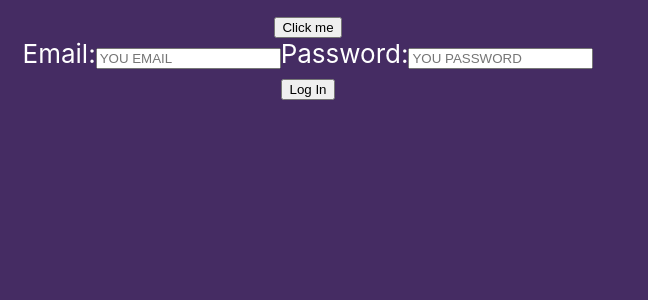
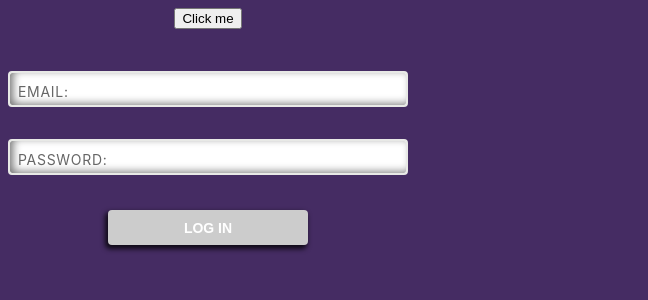
Before and after one commit to oldstud/extension_bookmarks_react, a React (Create React App) app: page / in a window 1280 px wide. Shown: the top 300 px of the page, without its empty margins (0-648 px from the left). Built offline with nearby package versions, Linux system fonts and the light colour scheme; no server answers.

Commit message:
add form login style and validation

```diff
--- a/src/App.css
+++ b/src/App.css
@@ -1,6 +1,5 @@
 body {
-  max-width: 600px;
-  width: 100%;
+  width: 400px;
   background-color: #452c63;
   font-family: -apple-system, BlinkMacSystemFont, 'Segoe UI', 'Roboto', 'Oxygen',
     'Ubuntu', 'Cantarell', 'Fira Sans', 'Droid Sans', 'Helvetica Neue',
--- a/src/Components/Auth/LoginForm/LoginForm.tsx
+++ b/src/Components/Auth/LoginForm/LoginForm.tsx
@@ -1,5 +1,7 @@
-import React from "react";
+import React, { useEffect } from "react";
 import { LoginDataI } from "../../../interface/auth.interface"
+import { validateEmail, validatePassword } from '../../../utils/validateInput.utils'
+import style from './style.module.css';
 
 type onAddContactType = (loginData:LoginDataI) => void;
 interface PropsI {
@@ -10,6 +12,15 @@ export const LoginForm:React.FC< PropsI >=(props)=> {
   const { onAddContact } = props;
   const [emailValue, setEmailValue] = React.useState('');
   const [passwordValue, setPasswordValue] =  React.useState('');
+  const [validateEmailStatus, setValidateEmailStatus] =  React.useState(false);
+  const [validatePassvordStatus, setValidatePassvordStatus] =  React.useState(false);
+  const [isDisabledButton, setIsDisabledButton] =  React.useState(true);
+
+  useEffect(() =>{
+    setValidateEmailStatus(validateEmail(emailValue));
+    setValidatePassvordStatus(validatePassword(passwordValue))
+    setIsDisabledButton(!(emailValue && passwordValue && validateEmailStatus && validatePassvordStatus));
+  },[emailValue, passwordValue, isDisabledButton, validateEmailStatus, validatePassvordStatus])
 
   const handlerInput = (e:any) => {
     const { name, value } = e.target;
@@ -36,37 +47,50 @@ export const LoginForm:React.FC< PropsI >=(props)=> {
         email: emailValue,
         password: passwordValue
     }
-    onAddContact(loginData);
-    resetForm();
+    const isValidForm = validatePassvordStatus && validateEmailStatus
+    isValidForm && onAddContact(loginData);
+    isValidForm && resetForm();
   };
 
    return(
-       <form onSubmit={handlerFormSubmit}>
-       <label>
-         Email:
+     <form className={style.form} onSubmit={handlerFormSubmit}>
+
+      <div className={style.controlWrapper}>
          <input
+           placeholder="Enter you email"
+           id='inputEmail'
            type="text"
            name="email"
            onChange={handlerInput}
            value={emailValue}
-           placeholder="YOU EMAIL"
            required
          />
-       </label>
-       <label>
-         Password:
+         <label htmlFor='inputEmail'>
+           Email:
+         </label>
+       {emailValue && !validateEmailStatus && (<span className={style.helperText}>Email not valid</span>)}
+      </div>
+
+      <div className={style.controlWrapper_last}>
          <input
+           placeholder="Enter you password"
+           id='inputPassword'
            type="password"
            name="password"
            onChange={handlerInput}
            value={passwordValue}
-           placeholder="YOU PASSWORD"
-           min="1"
-           max="50"
+           minLength={8}
+           maxLength={50}
+           autoComplete="false"
            required
          />
-       </label>
-       <button type="submit">Log In</button>
+         <label htmlFor='inputPassword'>
+           Password:
+         </label>
+         { passwordValue && !validatePassvordStatus && (<span className={style.helperText}>Password not valid</span>) }
+      </div>
+
+      <button className={style.buttonSubmit} type="submit" disabled={ isDisabledButton }>Log In</button>
      </form>
    )
 }
--- /dev/null
+++ b/src/Components/Auth/LoginForm/style.module.css
@@ -0,0 +1,123 @@
+
+.form {
+    width: 400px;
+    margin:20px auto;
+    display:flex;
+    flex-direction: column;
+}
+
+.form label,
+.form input {
+  transition: all 0.3s;
+  touch-action: manipulation;
+}
+
+.form input {
+  padding-left: 10px;
+  font-size: 14px;
+  height: 30px;
+  border: 2px solid rgb(232, 233, 230);
+  border-radius: 4px;
+  outline: none;
+  font-family: inherit;
+  -webkit-box-shadow: inset 4px -2px 8px -1px rgba(0,0,0,0.55);
+  box-shadow: inset 4px -2px 8px -1px rgba(0,0,0,0.55);
+  cursor: text;
+}
+
+.form input:focus {
+  outline: 0;
+  border: 2px solid rgb(238, 185, 41);
+}
+
+.form label {
+  text-transform: uppercase;
+  letter-spacing: 0.05em;
+}
+
+.form input:placeholder-shown + label {
+  cursor: text;
+  color: #666;
+  font-size: 14px;
+  text-align: left;
+  padding-left: 10px;
+  padding-bottom: 5px;
+  white-space: nowrap;
+  transform-origin: left bottom;
+  transform: translate(0, 2.125rem) scale(1);
+}
+
+::-webkit-input-placeholder {
+  opacity: 0;
+  transition: inherit;
+}
+
+.form input:focus::-webkit-input-placeholder {
+  opacity: 1;
+}
+
+.form input:not(:placeholder-shown) + label,
+.form input:focus + label {
+  transform: translate(0, 0) scale(0.8);
+  transform-origin: left bottom;
+  color: #fff;
+  cursor: pointer;
+  font-size: 14px;
+  text-align: left;
+  padding-left: 10px;
+  padding-bottom: 5px;
+  white-space: nowrap;
+}
+
+.controlWrapper {
+  position: relative;
+  display: flex;
+  flex-flow: column-reverse;
+  margin-bottom: 10px;
+}
+
+.controlWrapper_last {
+    position: relative;
+    display: flex;
+    flex-flow: column-reverse;
+    margin-bottom: 35px;
+}
+
+.buttonSubmit{
+    width: 200px;
+    height: 35px;
+    border-radius: 4px;
+    display: flex;
+    align-items: center;
+    justify-content: center;
+    text-transform: uppercase;
+    font-size: 14px;
+    color: #fff;
+    font-weight: 600;
+    background: #fbc133;
+    border: none;
+    outline: none;
+    align-self: center;
+    -webkit-box-shadow: -2px 3px 5px 1px rgba(0,0,0,0.78);
+    box-shadow: -2px 3px 5px 1px rgba(0,0,0,0.78);
+    transition: all 0.2s ease-in;
+    cursor: pointer;
+}
+
+.buttonSubmit:hover {
+    background: #ee950f;
+}
+
+.buttonSubmit:focus {
+    box-shadow: none;
+}
+
+.buttonSubmit:disabled { background: #ccc; }
+
+.helperText {
+    position:absolute;
+    font-size: 13px;
+    color: #d46161;
+    bottom:-18px;
+    left:8px;
+}
--- a/src/services/login.helper.service.ts
+++ b/src/services/login.helper.service.ts
@@ -14,6 +14,7 @@ const token = {
 export async function LoginService(data : LoginDataI):Promise< any > {
   const response = await HTTPService.httpLogin(data);
   const user = response.data.data;
+  //SaveToBackgroundScript(user)
   token.set(user.token);
   console.log("User", user)
   return user;
--- /dev/null
+++ b/src/typings.d.ts
@@ -0,0 +1,2 @@
+declare module "*.module.css";
+declare module "*.module.scss";
--- /dev/null
+++ b/src/utils/validateInput.utils.ts
@@ -0,0 +1,9 @@
+export const validateEmail = (email: string) => {
+    const re = /[a-z0-9!#$%&'*+/=?^_`{|}~-]+(?:\.[a-z0-9!#$%&'*+/=?^_`{|}~-]+)*@(?:[a-z0-9](?:[a-z0-9-]*[a-z0-9])?\.)+[a-z0-9](?:[a-z0-9-]*[a-z0-9])?/;
+    return re.test(String(email).toLowerCase());
+};
+
+
+export const validatePassword = (password: string) => {
+    return password.length >= 7 && password.length <= 50
+};
```
Also changed, not shown: src/setupTests.ts (deleted, +0 -5 lines), src/Components/Auth/LoginForm/styled.modules.css (deleted), 1 other file (tests, documents, lock files or other folders).
